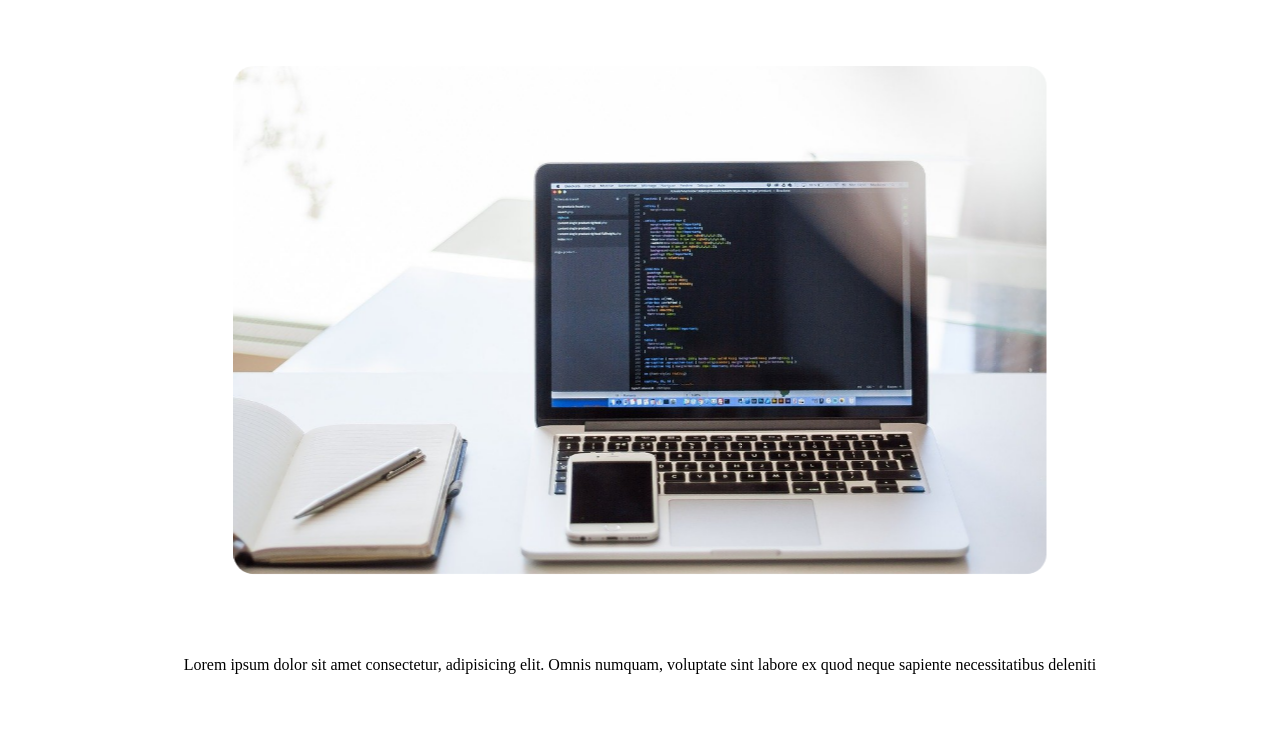
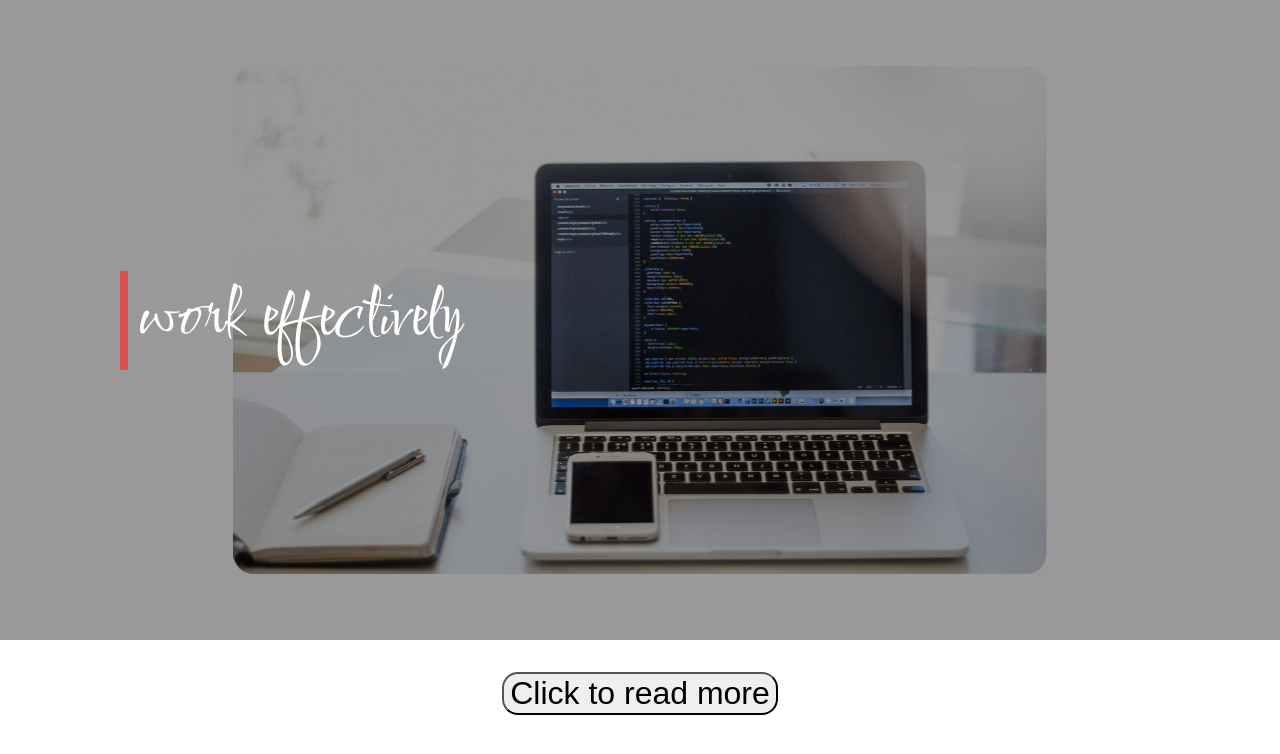
Before and after one commit to GottfriedOswald/gottfriedoswald.de, an Angular app: page / in a window 1280 px wide. Shown: the top 754 px of the page. Built offline with nearby package versions, Linux system fonts and the light colour scheme.

Commit message:
set Text-Animation

```diff
--- a/src/app/app.component.html
+++ b/src/app/app.component.html
@@ -1,8 +1,17 @@
 <div class="img-container center">
     <img *ngIf="showImage" src="assets/img/{{images[currentImage]}}" class="img-slideshow" alt="different image">
 </div>
-<div class="center">
-    <p>
+
+<div class="img-container bg-Overlay">
+    <p *ngIf="showImage" class="fadeIn">
+        {{headlines[currentImage]}}
+    </p>
+</div>
+
+
+<div class="center flexColumn">
+    <button (click)="hideAndSeek()">Click to read more</button>
+    <p *ngIf="showInfoText" >
         Lorem ipsum dolor sit amet consectetur, adipisicing elit. Omnis numquam, voluptate sint labore ex quod neque sapiente necessitatibus deleniti
     </p>
 </div>
--- a/src/app/app.component.scss
+++ b/src/app/app.component.scss
@@ -1,9 +1,25 @@
 .img-container{
-  // height: 50vh;
   width: 100vw;
   height: 80vh;
   max-width: 100%;
   overflow: hidden;
+  font-family: 'Comforter', cursive;
+}
+
+.bg-Overlay{
+  background-color: rgba($color: #000000, $alpha: 0.4);
+  position: absolute;
+  top: 0;
+  display: flex;
+  align-items: center;
+
+  p{
+    margin-left: 120px;
+    color: white;
+    font-size: 70px;
+    border-left: solid #d85050 8px;
+    padding-left: 8px;
+  }
 }
 
 .img-slideshow {
@@ -21,6 +37,31 @@
   align-items: center;
 }
 
+.center button{
+  margin: 32px;
+  font-size: 32px;
+  border-radius: 16px;
+}
+
+.flexColumn{
+  flex-direction: column;
+}
+
+.fadeIn{
+  animation: fadeInAnimation 1.2s ease-in-out;
+}
+
+@keyframes fadeInAnimation {
+  from{
+    opacity: 0;
+    transform: translateY(20px);
+  }
+  to {
+    opacity: 1;
+    transform: translateY(0);
+  }
+}
+
 @keyframes zoomIn {
   from{
     transform: scale(1);
--- a/src/app/app.component.ts
+++ b/src/app/app.component.ts
@@ -8,8 +8,18 @@ import { Component, OnInit } from '@angular/core';
 export class AppComponent implements OnInit {
 
   images = ['laptop002.jpg', 'code-on-screen.jpg', 'college001.jpg'];
+  headlines = ['work effectively', 'the next Generation of Code', 'learn from best'];
   currentImage = 0;
   showImage = true;
+  showInfoText = false;
+
+  hideAndSeek(){
+    if (this.showInfoText == false) {
+      this.showInfoText = true;
+    }else{
+      this.showInfoText = false;
+    }
+  }
 
   // ngOnInit(){} beinhaltet Funktionen die beim Start ausgeführt werden.
   // OnInit muss aber bei der Klassenerstellung implementiert werden
--- a/src/index.html
+++ b/src/index.html
@@ -1,13 +1,19 @@
 <!doctype html>
 <html lang="en">
+
 <head>
   <meta charset="utf-8">
   <title>GottfriedOswald.de</title>
   <base href="/">
   <meta name="viewport" content="width=device-width, initial-scale=1">
   <link rel="icon" type="image/x-icon" href="favicon.ico">
+  <link rel="preconnect" href="https://fonts.googleapis.com">
+  <link rel="preconnect" href="https://fonts.gstatic.com" crossorigin>
+  <link href="https://fonts.googleapis.com/css2?family=Comforter&display=swap" rel="stylesheet">
 </head>
+
 <body>
   <app-root></app-root>
 </body>
+
 </html>
```
